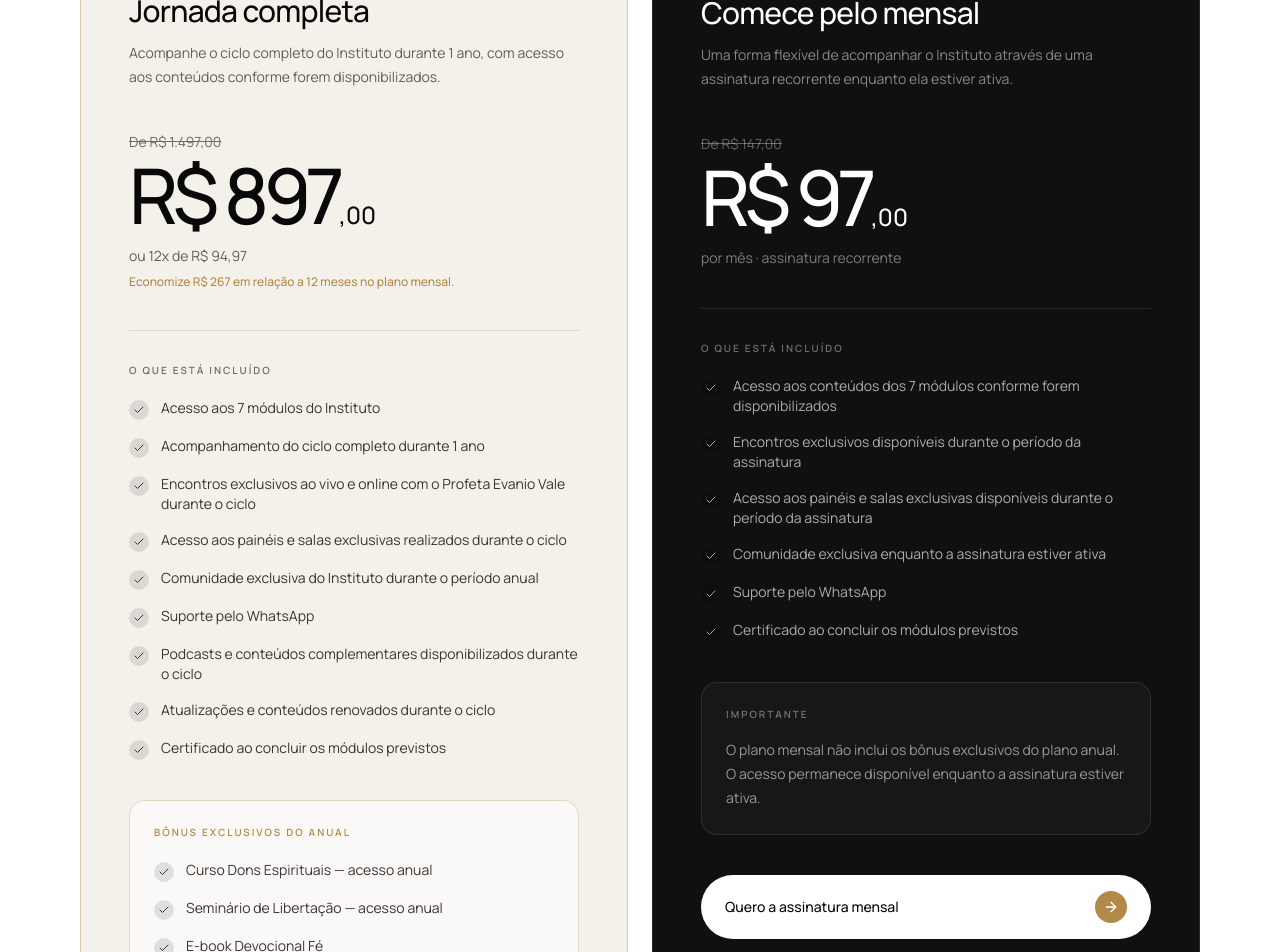
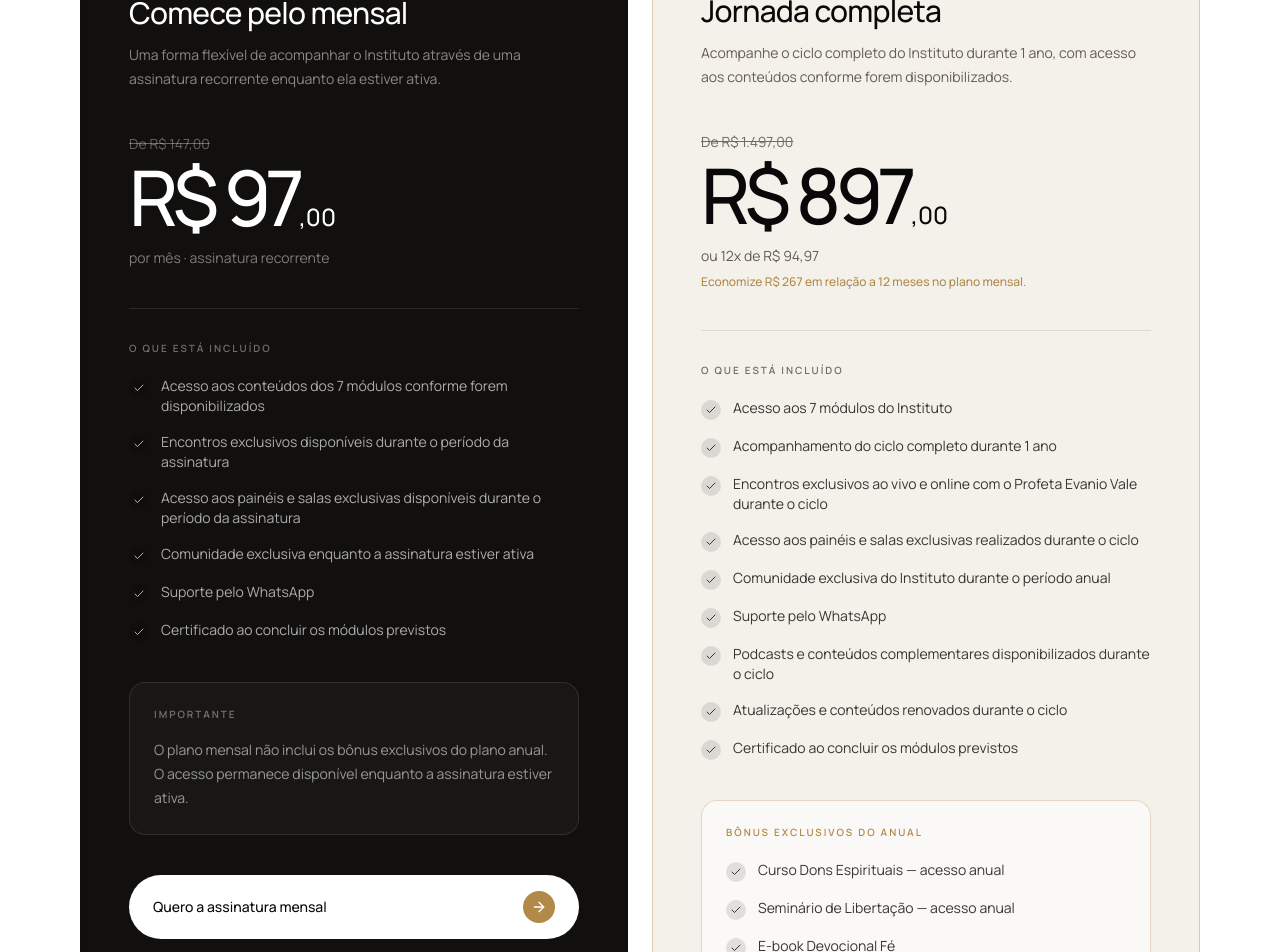
Before and after one commit to Pedroeliasgv/instituto-acesso-global, a React (Vite) app: page / in a window 1280 px wide. Shown: the part 5700-6652 px from the top of the page. Built offline with nearby package versions, Linux system fonts and the light colour scheme.

Commit message:
fix: resolve Benefit component error

```diff
--- a/src/components/site/Sections.tsx
+++ b/src/components/site/Sections.tsx
@@ -853,6 +853,106 @@ export function Pricing() {
         </div>
 
         <div className="mt-16 grid gap-6 lg:grid-cols-2">
+          {/* PLANO MENSAL */}
+          <div className="reveal reveal-delay-1 rounded-[2rem] border border-black/10 bg-[#11100f] p-7 text-white sm:p-10 lg:p-12">
+            <div className="flex items-center justify-between">
+              <span className="rounded-full border border-white/10 px-4 py-2 text-[10px] font-medium uppercase tracking-[0.2em] text-white/60">
+                Flexível
+              </span>
+
+              <span className="text-[10px] uppercase tracking-[0.2em] text-white/40">
+                Plano mensal
+              </span>
+            </div>
+
+            <h3 className="mt-12 text-3xl font-medium tracking-tight">
+              Comece pelo mensal
+            </h3>
+
+            <p className="mt-3 max-w-[500px] text-sm leading-6 text-white/50">
+              Uma forma flexível de acompanhar o Instituto através de uma
+              assinatura recorrente enquanto ela estiver ativa.
+            </p>
+
+            <div className="mt-10">
+              <span className="text-sm text-white/35 line-through">
+                De R$ 147,00
+              </span>
+
+              <div className="mt-1 text-[clamp(3.5rem,6vw,5rem)] font-medium leading-none tracking-[-0.07em]">
+                R$ 97
+                <span className="text-2xl tracking-normal">,00</span>
+              </div>
+
+              <p className="mt-3 text-sm text-white/45">
+                por mês · assinatura recorrente
+              </p>
+            </div>
+
+            <div className="mt-10 border-t border-white/10 pt-8">
+              <p className="mb-5 text-[10px] font-semibold uppercase tracking-[0.2em] text-white/40">
+                O que está incluído
+              </p>
+
+              <ul className="space-y-4 text-sm text-white/65">
+                <Benefit>
+                  Acesso aos conteúdos dos 7 módulos conforme forem
+                  disponibilizados
+                </Benefit>
+
+                <Benefit>
+                  Encontros exclusivos disponíveis durante o período da
+                  assinatura
+                </Benefit>
+
+                <Benefit>
+                  Acesso aos painéis e salas exclusivas disponíveis durante o
+                  período da assinatura
+                </Benefit>
+
+                <Benefit>
+                  Comunidade exclusiva enquanto a assinatura estiver ativa
+                </Benefit>
+
+                <Benefit>Suporte pelo WhatsApp</Benefit>
+
+                <Benefit>
+                  Certificado ao concluir os módulos previstos
+                </Benefit>
+              </ul>
+            </div>
+
+            <div className="mt-10 rounded-2xl border border-white/10 bg-white/[0.03] p-6">
+              <p className="text-[10px] font-semibold uppercase tracking-[0.2em] text-white/40">
+                Importante
+              </p>
+
+              <p className="mt-4 text-sm leading-6 text-white/55">
+                O plano mensal não inclui os bônus exclusivos do plano anual.
+                O acesso permanece disponível enquanto a assinatura estiver
+                ativa.
+              </p>
+            </div>
+
+            <a
+              href="https://pay.hotmart.com/M107931141B?off=iaddcka9&checkoutMode=6&bid=1791397625677"
+              target="_blank"
+              rel="noreferrer"
+              className="mt-10 flex items-center justify-between rounded-full bg-white px-6 py-4 text-sm font-medium text-[#080808] transition-all duration-300 hover:-translate-y-0.5 hover:bg-[#f4f1eb]"
+            >
+              Quero a assinatura mensal
+
+              <span className="flex h-8 w-8 items-center justify-center rounded-full bg-[#b18a4a] text-white">
+                <ArrowRight className="h-4 w-4" />
+              </span>
+            </a>
+
+            <p className="mt-4 text-center text-[11px] leading-5 text-white/35">
+              Assinatura recorrente. As condições de cobrança e cancelamento
+              são apresentadas pela Hotmart durante a contratação.
+            </p>
+          </div>
+
           {/* PLANO ANUAL */}
           <div className="reveal relative overflow-hidden rounded-[2rem] border border-[#b18a4a]/40 bg-[#f4f1eb] p-7 sm:p-10 lg:p-12">
             <div className="absolute right-0 top-0 h-32 w-32 translate-x-1/2 -translate-y-1/2 rounded-full bg-[#b18a4a]/10" />
@@ -901,9 +1001,7 @@ export function Pricing() {
               </p>
 
               <ul className="space-y-4 text-sm text-[#393631]">
-                <Benefit>
-                  Acesso aos 7 módulos do Instituto
-                </Benefit>
+                <Benefit>Acesso aos 7 módulos do Instituto</Benefit>
 
                 <Benefit>
                   Acompanhamento do ciclo completo durante 1 ano
@@ -923,18 +1021,14 @@ export function Pricing() {
                   Comunidade exclusiva do Instituto durante o período anual
                 </Benefit>
 
-                <Benefit>
-                  Suporte pelo WhatsApp
-                </Benefit>
+                <Benefit>Suporte pelo WhatsApp</Benefit>
 
                 <Benefit>
                   Podcasts e conteúdos complementares disponibilizados durante
                   o ciclo
                 </Benefit>
 
-                <Benefit>
-                  Atualizações e conteúdos renovados durante o ciclo
-                </Benefit>
+                <Benefit>Atualizações e conteúdos renovados durante o ciclo</Benefit>
 
                 <Benefit>
                   Certificado ao concluir os módulos previstos
@@ -948,17 +1042,11 @@ export function Pricing() {
               </p>
 
               <ul className="mt-5 space-y-4 text-sm text-[#393631]">
-                <Benefit>
-                  Curso Dons Espirituais — acesso anual
-                </Benefit>
-
-                <Benefit>
-                  Seminário de Libertação — acesso anual
-                </Benefit>
-
-                <Benefit>
-                  E-book Devocional Fé
-                </Benefit>
+                <Benefit>Curso Dons Espirituais — acesso anual</Benefit>
+
+                <Benefit>Seminário de Libertação — acesso anual</Benefit>
+
+                <Benefit>E-book Devocional Fé</Benefit>
               </ul>
             </div>
 
@@ -978,108 +1066,6 @@ export function Pricing() {
             <p className="mt-4 text-center text-[11px] leading-5 text-[#6f6b65]">
               Pagamento processado pela Hotmart. Acesso anual ao Instituto
               conforme as condições apresentadas no checkout.
-            </p>
-          </div>
-
-          {/* PLANO MENSAL */}
-          <div className="reveal reveal-delay-1 rounded-[2rem] border border-white/10 bg-[#11100f] p-7 text-white sm:p-10 lg:p-12">
-            <div className="flex items-center justify-between">
-              <span className="rounded-full border border-white/10 px-4 py-2 text-[10px] font-medium uppercase tracking-[0.2em] text-white/60">
-                Flexível
-              </span>
-
-              <span className="text-[10px] uppercase tracking-[0.2em] text-white/40">
-                Plano mensal
-              </span>
-            </div>
-
-            <h3 className="mt-12 text-3xl font-medium tracking-tight">
-              Comece pelo mensal
-            </h3>
-
-            <p className="mt-3 max-w-[500px] text-sm leading-6 text-white/50">
-              Uma forma flexível de acompanhar o Instituto através de uma
-              assinatura recorrente enquanto ela estiver ativa.
-            </p>
-
-            <div className="mt-10">
-              <span className="text-sm text-white/35 line-through">
-                De R$ 147,00
-              </span>
-
-              <div className="mt-1 text-[clamp(3.5rem,6vw,5rem)] font-medium leading-none tracking-[-0.07em]">
-                R$ 97
-                <span className="text-2xl tracking-normal">,00</span>
-              </div>
-
-              <p className="mt-3 text-sm text-white/45">
-                por mês · assinatura recorrente
-              </p>
-            </div>
-
-            <div className="mt-10 border-t border-white/10 pt-8">
-              <p className="mb-5 text-[10px] font-semibold uppercase tracking-[0.2em] text-white/40">
-                O que está incluído
-              </p>
-
-              <ul className="space-y-4 text-sm text-white/65">
-                <Benefit>
-                  Acesso aos conteúdos dos 7 módulos conforme forem
-                  disponibilizados
-                </Benefit>
-
-                <Benefit>
-                  Encontros exclusivos disponíveis durante o período da
-                  assinatura
-                </Benefit>
-
-                <Benefit>
-                  Acesso aos painéis e salas exclusivas disponíveis durante o
-                  período da assinatura
-                </Benefit>
-
-                <Benefit>
-                  Comunidade exclusiva enquanto a assinatura estiver ativa
-                </Benefit>
-
-                <Benefit>
-                  Suporte pelo WhatsApp
-                </Benefit>
-
-                <Benefit>
-                  Certificado ao concluir os módulos previstos
-                </Benefit>
-              </ul>
-            </div>
-
-            <div className="mt-10 rounded-2xl border border-white/10 bg-white/[0.03] p-6">
-              <p className="text-[10px] font-semibold uppercase tracking-[0.2em] text-white/40">
-                Importante
-              </p>
-
-              <p className="mt-4 text-sm leading-6 text-white/55">
-                O plano mensal não inclui os bônus exclusivos do plano anual.
-                O acesso permanece disponível enquanto a assinatura estiver
-                ativa.
-              </p>
-            </div>
-
-            <a
-              href="https://pay.hotmart.com/M107931141B?off=iaddcka9&checkoutMode=6&bid=1791397625677"
-              target="_blank"
-              rel="noreferrer"
-              className="mt-10 flex items-center justify-between rounded-full bg-white px-6 py-4 text-sm font-medium text-[#080808] transition-all duration-300 hover:-translate-y-0.5 hover:bg-[#f4f1eb]"
-            >
-              Quero a assinatura mensal
-
-              <span className="flex h-8 w-8 items-center justify-center rounded-full bg-[#b18a4a] text-white">
-                <ArrowRight className="h-4 w-4" />
-              </span>
-            </a>
-
-            <p className="mt-4 text-center text-[11px] leading-5 text-white/35">
-              Assinatura recorrente. As condições de cobrança e cancelamento
-              são apresentadas pela Hotmart durante a contratação.
             </p>
           </div>
         </div>
@@ -1101,6 +1087,7 @@ export function Pricing() {
     </section>
   );
 }
+
 
 /* -------------------------------------------------------------------------- */
 /* EVANIO                                                                     */
```
Lines whose indentation alone changed are shown as unchanged.
